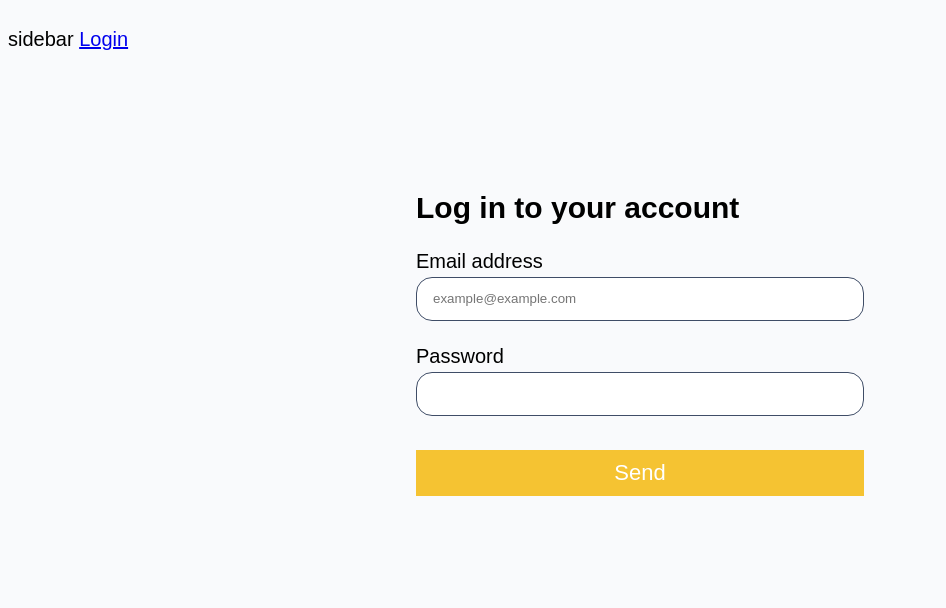
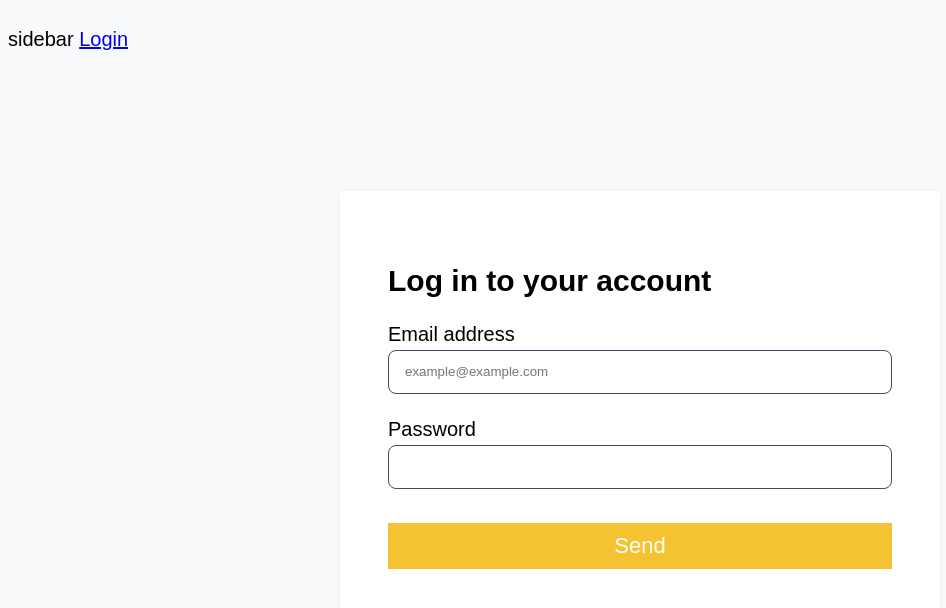
Before and after one commit to Snegurochka/quiz, a Vue app: page /#/auth in a window 1280 px wide. Shown: the top 608 px of the page, without its empty margins (0-946 px from the left). Built offline with nearby package versions, Linux system fonts and the light colour scheme.

Commit message:
ADD: baseCard component

```diff
--- /dev/null
+++ b/src/components/BaseCard.vue
@@ -0,0 +1,24 @@
+<template>
+  <div class="card">
+    <slot />
+  </div>
+</template>
+
+<script>
+export default {
+  name: "BaseCard",
+};
+</script>
+
+<style scoped>
+.card {
+  margin: 140px auto;
+  padding: 48px;
+  max-width: 600px;
+  width: 100%;
+  box-sizing: border-box;
+  position: relative;
+  background: var(--white);
+  box-shadow: 0 0 8px -2px rgb(0 0 0 / 10%);
+}
+</style>
--- a/src/components/Questions.vue
+++ b/src/components/Questions.vue
@@ -65,9 +65,9 @@ export default {
   width: 100%;
 }
 
-.questions__wrap{
+.questions__wrap {
   padding: 28px;
-  margin: 28px;
+  margin: 28px 0;
   border: dotted 3px var(--lightGrey);
 }
 .question {
@@ -97,7 +97,6 @@ export default {
 }
 .progress {
   height: 50px;
-  margin-top: 10px;
   background-color: var(--darkGrey);
   position: relative;
 }
--- a/src/components/Result.vue
+++ b/src/components/Result.vue
@@ -34,7 +34,7 @@ export default {
 
 <style>
 .result {
-  padding: 24px;
+  width: 100%;
 }
 
 .title {
--- a/src/views/Auth.vue
+++ b/src/views/Auth.vue
@@ -1,5 +1,5 @@
 <template>
-  <div class="wrapper">
+  <base-card>
     <h2>Log in to your account</h2>
     <div v-if="error" className="error">There was an error!</div>
     <form action="#" method="post">
@@ -16,11 +16,9 @@
         ><span>Password</span>
         <input type="password" name="password" v-model="password" />
       </label>
-      <base-button
-        @callBack="formHandler"
-      >Send</base-button>
+      <base-button @callBack="formHandler">Send</base-button>
     </form>
-  </div>
+  </base-card>
 </template>
 
 <script>
@@ -35,19 +33,13 @@ export default {
   },
   methods: {
     formHandler() {
-        console.log('ok send form');
-
+      console.log("ok send form");
     },
   },
 };
 </script>
 
 <style scoped>
-.wrapper {
-  margin: 140px auto;
-  max-width: 28rem;
-}
-
 form {
   display: grid;
   grid-template-columns: repeat(1, minmax(0, 1fr));
@@ -59,7 +51,7 @@ input {
   height: 2.75rem;
   padding: 0.75rem 1rem;
   margin-top: 0.25rem;
-  border-radius: 1rem;
+  border-radius: 0.5rem;
   border: 1px solid var(--darkGrey);
 }
 </style>
--- a/src/views/Quiz.vue
+++ b/src/views/Quiz.vue
@@ -1,5 +1,5 @@
 <template>
-  <div class="card">
+  <base-card>
     <transition name="fade" mode="out-in">
       <questions
         :questions="questions"
@@ -15,7 +15,7 @@
     >
       Reset
     </base-button>
-  </div>
+  </base-card>
 </template>
 
 <script>
@@ -51,18 +51,6 @@ export default {
 </script>
 
 <style scoped>
-
-.card {
-  margin: 120px auto;
-  padding-bottom: 24px;
-  max-width: 600px;
-  width: 100%;
-  box-sizing: border-box;
-  position: relative;
-  background: var(--white);
-  box-shadow: 0 0 8px -2px rgb(0 0 0 / 10%);
-}
-
 .fade-enter-from {
   opacity: 0;
 }
```
Lines whose indentation alone changed are shown as unchanged.
